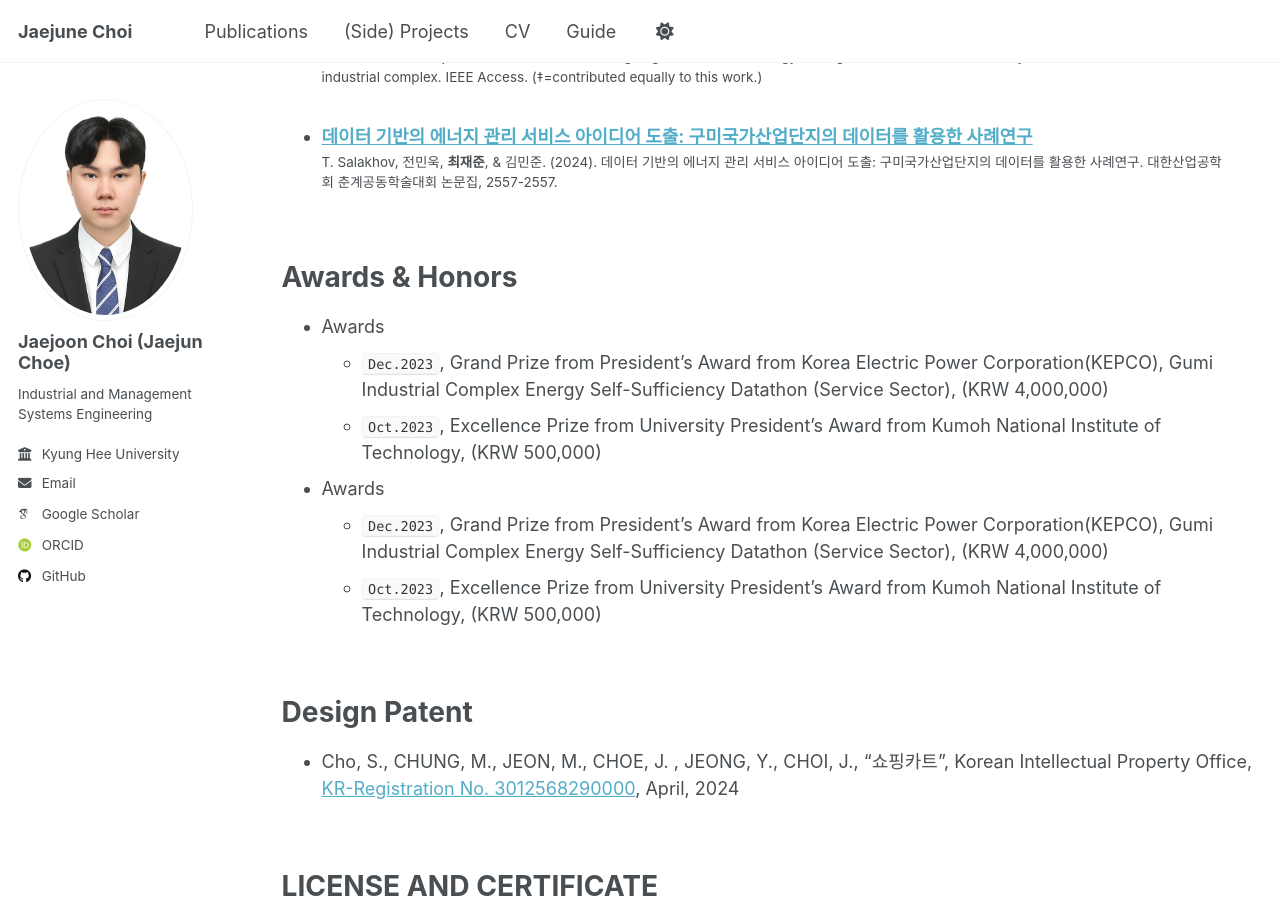
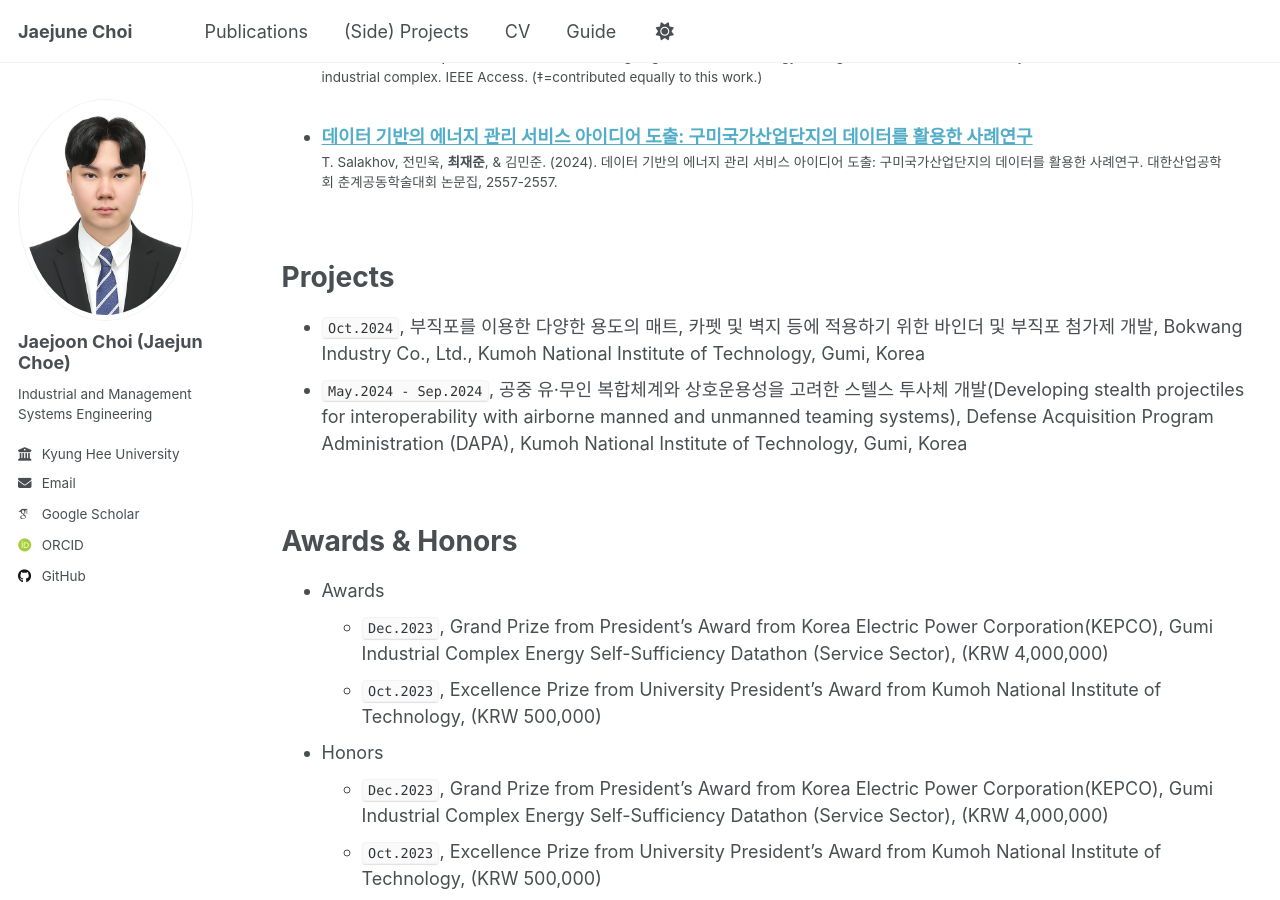
Before and after one commit to jaejunchoe/jaejunchoe.github.io, a Jekyll site: the page built from _pages/cv.md, in a window 1280 px wide and 900 px high, scrolled down 1070 px. Built offline with Jekyll 4.4.1, drawn with Linux system fonts in a browser that asks for light colours; some web fonts are replaced.

Commit message:
initial commit

```diff
--- a/_pages/cv.md
+++ b/_pages/cv.md
@@ -34,13 +34,20 @@ Publications
 
 <br/>
 
+Projects
+======
+* `Oct.2024`, 부직포를 이용한 다양한 용도의 매트, 카펫 및 벽지 등에 적용하기 위한 바인더 및 부직포 첨가제 개발, Bokwang Industry Co., Ltd., Kumoh National Institute of Technology, Gumi, Korea
+* `May.2024 - Sep.2024`, 공중 유·무인 복합체계와 상호운용성을 고려한 스텔스 투사체 개발(Developing stealth projectiles for interoperability with airborne manned and unmanned teaming systems), Defense Acquisition Program Administration (DAPA), Kumoh National Institute of Technology, Gumi, Korea
+
+<br/>
+
 Awards & Honors
 ======
 * Awards
   * `Dec.2023`, Grand Prize from President's Award from Korea Electric Power Corporation(KEPCO), Gumi Industrial Complex Energy Self-Sufficiency Datathon (Service Sector), (KRW 4,000,000)
   * `Oct.2023`, Excellence Prize from University President's Award from Kumoh National Institute of Technology, (KRW 500,000)
 
-* Awards
+* Honors
   * `Dec.2023`, Grand Prize from President's Award from Korea Electric Power Corporation(KEPCO), Gumi Industrial Complex Energy Self-Sufficiency Datathon (Service Sector), (KRW 4,000,000)
   * `Oct.2023`, Excellence Prize from University President's Award from Kumoh National Institute of Technology, (KRW 500,000)
 
```
